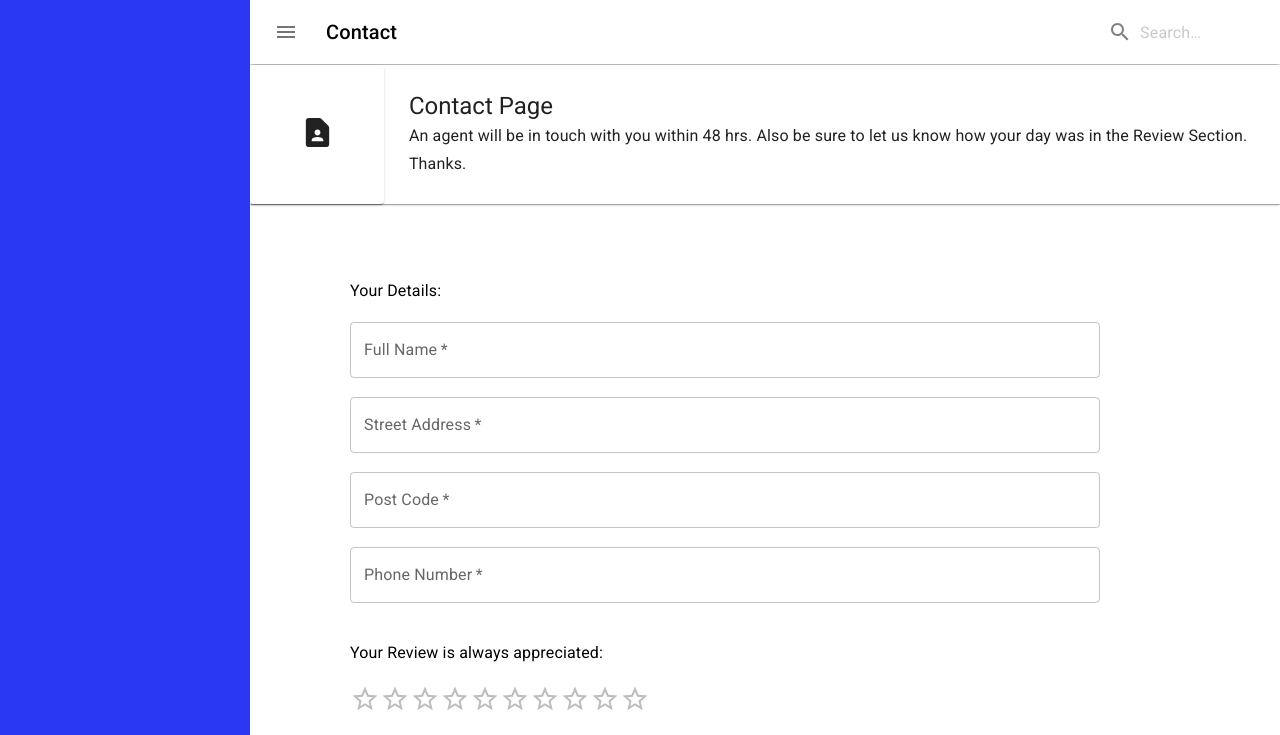
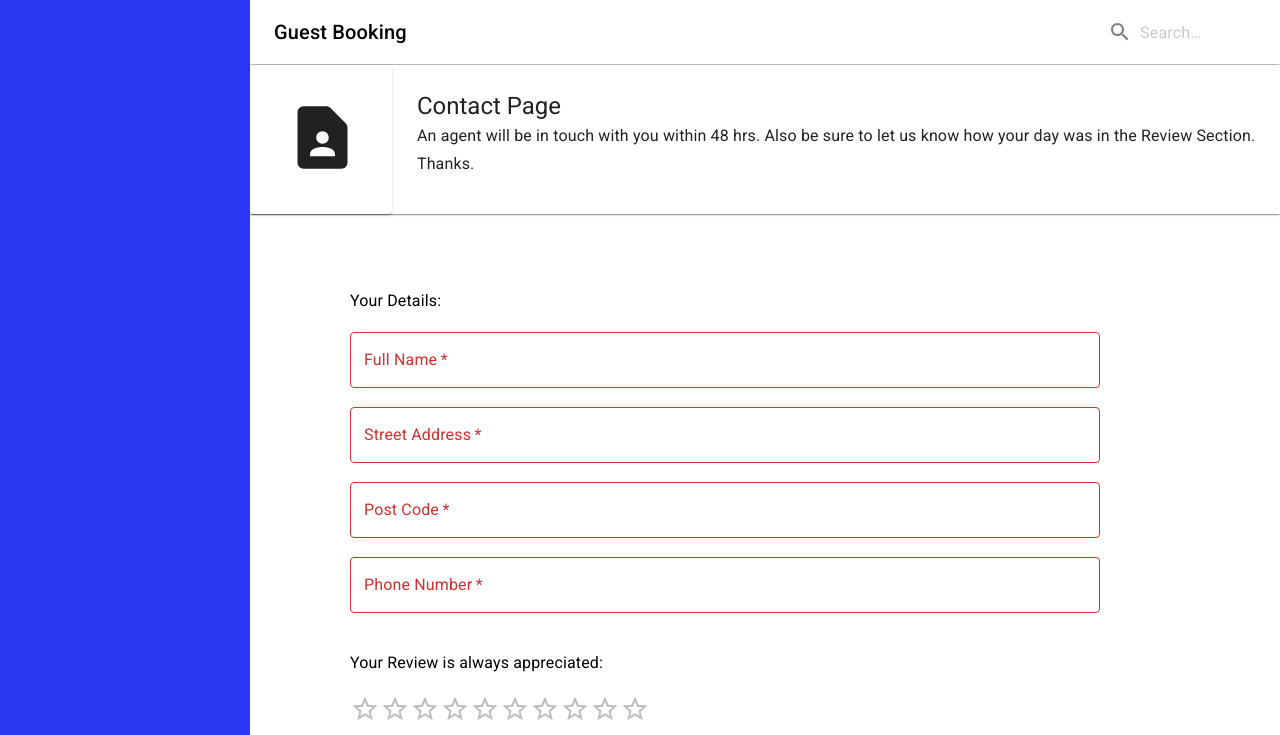
Before and after one commit to SuhaibProj/Guest-Bookiing-System, a React (Create React App) app in the folder FrontEnd/my-app/: page / in a window 1280 px wide. Shown: the top 735 px of the page. Built offline with nearby package versions, Linux system fonts and the light colour scheme.

Commit message:
implemented Simple Navigation to Success Page+ Improved Validation with interval checks for empty fields.

```diff
--- a/FrontEnd/my-app/package.json
+++ b/FrontEnd/my-app/package.json
@@ -14,6 +14,7 @@
     "react": "^17.0.2",
     "react-dom": "^17.0.2",
     "react-router": "^6.2.1",
+    "react-router-dom": "^5.3.0",
     "react-scripts": "5.0.0",
     "typescript": "^4.5.4",
     "web-vitals": "^2.1.2"
--- a/FrontEnd/my-app/src/App/App.css
+++ b/FrontEnd/my-app/src/App/App.css
@@ -8,7 +8,6 @@
   flex-direction: column;
   position: absolute;
   background-color:#2b38f3;
-
   left: 0px;
   width:250px;
   height:100%;
@@ -25,7 +24,7 @@
 
 .in-page-header-icon {
   display: inline-block;
-  padding: 50px;
+  padding: 35px;
   color: #898a9e;
 }
 
--- a/FrontEnd/my-app/src/App/App.js
+++ b/FrontEnd/my-app/src/App/App.js
@@ -1,125 +1,25 @@
-import './App.css';
-import React, { useState } from 'react'
+import Create from './Create'
+import SiteHeader from '../Components/SiteHeader';
+import { BrowserRouter as Router, Route, Switch } from 'react-router-dom';
 
-import LeftSideMenu from "../Components/LeftSideMenu";
-import SiteHeader from '../Components/SiteHeader';
-import InPageHeader from '../Components/InPageHeader';
+import Success from './Success'
+import LeftSideMenu from '../Components/LeftSideMenu';
 
-import ContactPageRoundedIcon from '@mui/icons-material/ContactPageRounded';
-import { Button, TextField } from '@mui/material';
-import Rating from '@mui/material/Rating';
-import Typography from '@mui/material/Typography';
-import SendIcon from '@mui/icons-material/Send';
-
-
-export default function App() {
-  const initialFormData = ({
-    id: 0,
-    name: '',
-    streetAddress: '',
-    postCode: '',
-    phoneNumber: '',
-    comments: '',
-    rating: 0,
-  });
-
-  const [nameError, setNameError] = useState(false);
-  const [streetAddressError, setStreetAddressError] = useState(false);
-  const [postCodeError, setPostCodeError] = useState(false);
-  const [phoneNumberError, setPhoneNumberError] = useState(false);
-
-  const [InputData, setFormData] = useState(initialFormData);
-
-  const handleChange = (e) => { //event handle for input change
-    setFormData({
-      ...InputData,
-      [e.target.name]: e.target.value,
-      [e.target.streetAddress]: e.target.value,
-      [e.target.postCode]: e.target.value,
-      [e.target.phoneNumber]: e.target.value,
-      [e.target.comments]: e.target.value,
-      [e.target.rating]: e.target.value,
-    });
-  };
-
-  const handleSubmit = (e) => { //event handle for button submit
-    e.preventDefault();
-
-    const emptyField = "Information is Required";
-    if (InputData.name === '') { setNameError(true); }
-    if (InputData.streetAddress === ''){ setStreetAddressError(true); }
-    if (InputData.postCode === ''){ setPostCodeError(true); }
-    if (InputData.phoneNumber === ''){ setPhoneNumberError(true); }
-
-    const databaseCreate = {
-        id: 0,
-        name: InputData.name,
-        streetAddress: InputData.streetAddress,
-        postcode: InputData.postCode,
-        phoneNumber: InputData.phoneNumber,
-        comments: InputData.comments,
-        rating: InputData.rating,
-    };
-
-    //Register using POST Request.
-    return fetch('https://localhost:7077/api/Guests/create', {
-        method: 'POST',
-        headers: { 'Content-Type': 'application/json' },
-        body: JSON.stringify(databaseCreate),
-    })
-    .then((response) => response.json())
-    .then((responseJSON) => {
-        console.log(responseJSON);
-    })
-    .catch((error) => {
-        console.log(error);
-        alert(error);
-    });
-  };
-
+export default function App(){
     return(
-      <React.Fragment>
+        <Router>
             <LeftSideMenu />
             <div className='app-main'>
                 <SiteHeader />
-
-          <InPageHeader title="Contact Page" subtitle="An agent will be in touch with you within 48 hrs.
-            Also be sure to let us know how your day was in the Review Section. Thanks."
-            icon = {< ContactPageRoundedIcon fontSize='large'/>} />
-
-          <div style={{width:'750px', paddingLeft:'100px',  paddingTop:'75px'}}>
-            <Typography>Your Details:</Typography><br />
-
-            <TextField required label="Full Name" error={nameError} fullWidth value={InputData.name} type='text' name='name'
-               onChange = {handleChange}>
-            </TextField><br /><br />
-
-            <TextField required label="Street Address" error={streetAddressError} fullWidth value={InputData.streetAddress} type='text' name='streetAddress'
-              onChange = {handleChange}>
-            </TextField><br /><br />
-
-            <TextField required label="Post Code" error={postCodeError} fullWidth value={InputData.postCode} type='text' name='postCode'
-              onChange = {handleChange}>
-            </TextField><br /><br />
-
-            <TextField required label="Phone Number" error={phoneNumberError} fullWidth value={InputData.phoneNumber} type='number' name='phoneNumber'
-              onChange = {handleChange}>
-            </TextField><br /><br />
-            <br />
-
-            <Typography>Your Review is always appreciated:</Typography><br />
-
-            <Rating defaultValue={0} value={InputData.rating} size="large"
-              name='rating' max={10} onChange={handleChange}/><br /> <br />
-
-            <TextField fullWidth multiline rows={9} value={InputData.comments} placeholder='Comments' type='text' name='comments'
-              onChange = {handleChange}>
-            </TextField><br /><br />
-
-            <Button fullWidth style={{padding:'20px'}}
-              variant='contained' endIcon={<SendIcon />} onClick={handleSubmit}>Submit</Button>
+                    <Switch>
+                        <Route exact path="/">
+                            <Create />
+                        </Route>
+                        <Route path="/Success">
+                            <Success />
+                        </Route>
+                    </Switch>
             </div>
-        </div>
-      </React.Fragment>
-    );
+        </Router>
+    )
 }
--- /dev/null
+++ b/FrontEnd/my-app/src/App/Create.js
@@ -0,0 +1,136 @@
+import './App.css';
+import React, { useState, useEffect } from 'react'
+
+import InPageHeader from '../Components/InPageHeader';
+
+import ContactPageRoundedIcon from '@mui/icons-material/ContactPageRounded';
+import { Button, TextField } from '@mui/material';
+import Rating from '@mui/material/Rating';
+import Typography from '@mui/material/Typography';
+import SendIcon from '@mui/icons-material/Send';
+
+export default function Create() {
+  const initialFormData = ({
+    id: 0,
+    name: '',
+    streetAddress: '',
+    postCode: '',
+    phoneNumber: '',
+    comments: '',
+    rating: 0,
+  });
+
+  const [nameError, setNameError] = useState(false)
+  const [addressError, setAddressError] = useState(false)
+  const [postCodeError, setPostCodeError] = useState(false)
+  const [phoneError, setPhoneError] = useState(false)
+  const [fieldError, setFieldError] = useState(false)
+  const [InputData, setFormData] = useState(initialFormData);
+
+  const handleChange = (e) => { //event handle for input change
+    setFormData({
+      ...InputData,
+      [e.target.name]: e.target.value,
+      [e.target.streetAddress]: e.target.value,
+      [e.target.postCode]: e.target.value,
+      [e.target.phoneNumber]: e.target.value,
+      [e.target.comments]: e.target.value,
+      [e.target.rating]: e.target.value,
+    });
+  };
+
+  useEffect(() => {
+    if (InputData.name === '') {
+      setNameError(true); setFieldError(true); }
+    else {
+      setNameError(false); setFieldError(false); }
+
+    if (InputData.streetAddress === '') {
+      setAddressError(true); setFieldError(true); }
+    else {
+      setAddressError(false); setFieldError(false); }
+
+    if (InputData.postCode === '') {
+      setPostCodeError(true); setFieldError(true); }
+    else {
+      setPostCodeError(false); setFieldError(false); }
+
+    if (InputData.phoneNumber === '') {
+      setPhoneError(true); setFieldError(true); }
+    else {
+      setPhoneError(false); setFieldError(false); }
+  });
+
+  const handleSubmit = (e) => { //event handle for button submit
+    e.preventDefault();
+
+    const databaseCreate = {
+        id: 0,
+        name: InputData.name,
+        streetAddress: InputData.streetAddress,
+        postcode: InputData.postCode,
+        phoneNumber: InputData.phoneNumber,
+        comments: InputData.comments,
+        rating: InputData.rating,
+    };
+
+    //Register using POST Request.
+    return fetch('https://localhost:7077/api/Guests/create', {
+        method: 'POST',
+        headers: { 'Content-Type': 'application/json' },
+        body: JSON.stringify(databaseCreate),
+    })
+    .then((response) => {
+      if (fieldError === true){ alert("Required Information missing"); }
+      if (fieldError === false){ response.json(); window.location.href='/Success';}
+    })
+    .then((responseJSON) => {
+        console.log(responseJSON);
+    })
+    .catch((error) => {
+        console.log(error);
+        alert(error);
+    });
+  };
+
+  return(
+      <React.Fragment>
+        <InPageHeader title="Contact Page" subtitle="An agent will be in touch with you within 48 hrs.
+            Also be sure to let us know how your day was in the Review Section. Thanks."
+            icon = {< ContactPageRoundedIcon sx={{fontSize:'75px'}}/>} />
+
+          <div style={{width:'750px', paddingLeft:'100px',  paddingTop:'75px'}}>
+            <Typography>Your Details:</Typography><br />
+
+            <TextField required label="Full Name" error={nameError} fullWidth value={InputData.name} type='text' name='name'
+               onChange = {handleChange}>
+            </TextField><br /><br />
+
+            <TextField required label="Street Address" error={addressError} fullWidth value={InputData.streetAddress} type='text' name='streetAddress'
+              onChange = {handleChange}>
+            </TextField><br /><br />
+
+            <TextField required label="Post Code" error={postCodeError} fullWidth value={InputData.postCode} type='text' name='postCode'
+              onChange = {handleChange}>
+            </TextField><br /><br />
+
+            <TextField required label="Phone Number" error={phoneError} fullWidth value={InputData.phoneNumber} type='number' name='phoneNumber'
+              onChange = {handleChange}>
+            </TextField><br /><br />
+            <br />
+
+            <Typography>Your Review is always appreciated:</Typography><br />
+
+            <Rating defaultValue={0} value={InputData.rating} size="large"
+              name='rating' max={10} onChange={handleChange}/><br /> <br />
+
+            <TextField fullWidth multiline rows={9} value={InputData.comments} placeholder='Comments' type='text' name='comments'
+              onChange = {handleChange}>
+            </TextField><br /><br />
+
+            <Button fullWidth style={{padding:'20px'}}
+              variant='contained' endIcon={<SendIcon />} onClick={handleSubmit}>Submit</Button>
+          </div>
+      </React.Fragment>
+    );
+  }
--- /dev/null
+++ b/FrontEnd/my-app/src/App/Success.js
@@ -0,0 +1,17 @@
+import React from 'react';
+import DoneIcon from '@mui/icons-material/Done';
+
+import { green } from '@mui/material/colors';
+import { Button } from '@mui/material';
+
+export default function Success() {
+  return (
+    <React.Fragment>
+        <div style={{paddingLeft:'150px',paddingTop:'50px'}}>
+            <DoneIcon sx={{fontSize: 300, paddingLeft:'50px' ,color: green[500]}} />
+            <h1>Success! We will be in touch</h1>
+            <Button onClick={() => window.location.href='/'}>Click to go to Guest Page</Button>
+        </div>
+    </React.Fragment>
+  );
+};
--- a/FrontEnd/my-app/src/Components/SiteHeader.js
+++ b/FrontEnd/my-app/src/Components/SiteHeader.js
@@ -53,15 +53,6 @@ export default function SiteHeader(){
         <div>
             <AppBar position="static">
             <Toolbar style={{backgroundColor:"#FFF"}}>
-              <IconButton
-                  size="large"
-                  edge="start"
-                  backgroundColor="black"
-                  aria-label="open drawer"
-                  sx={{ mr: 2 }}
-              >
-                  <MenuIcon />
-              </IconButton>
               <Typography
                   variant="h6"
                   noWrap
@@ -69,7 +60,7 @@ export default function SiteHeader(){
                   component="div"
                   sx={{ flexGrow: 1, display: { xs: 'none', sm: 'block' } }}
               >
-                  Contact
+                  Guest Booking
               </Typography>
               <Search>
                   <SearchIconWrapper>
--- a/FrontEnd/my-app/src/index.js
+++ b/FrontEnd/my-app/src/index.js
@@ -1,11 +1,6 @@
 import './index.css';
-
 import React from 'react';
 import ReactDOM from 'react-dom';
-
-import {Router, Route} from "react-router";
-
-import Success from './Components/Success'
 import App from './App/App';
 
 ReactDOM.render(<App />, document.getElementById('root'));
```
Also changed, not shown: 1 other file (tests, documents, lock files or other folders). Lines whose indentation alone changed are shown as unchanged.
